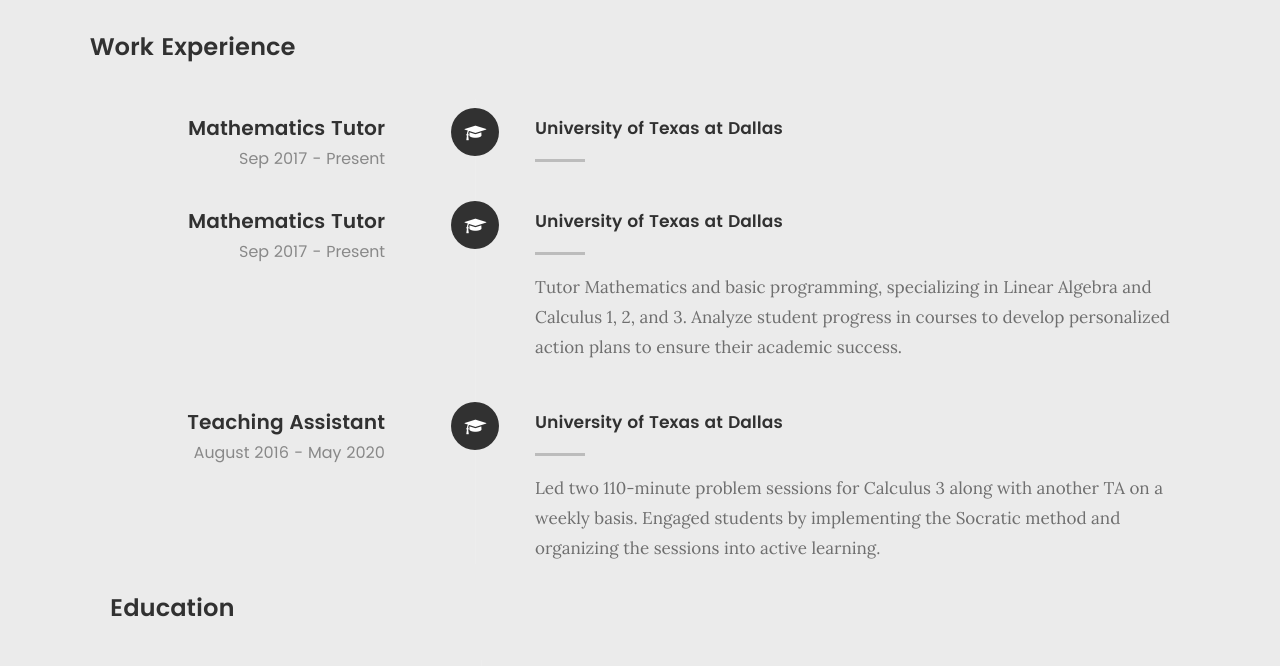
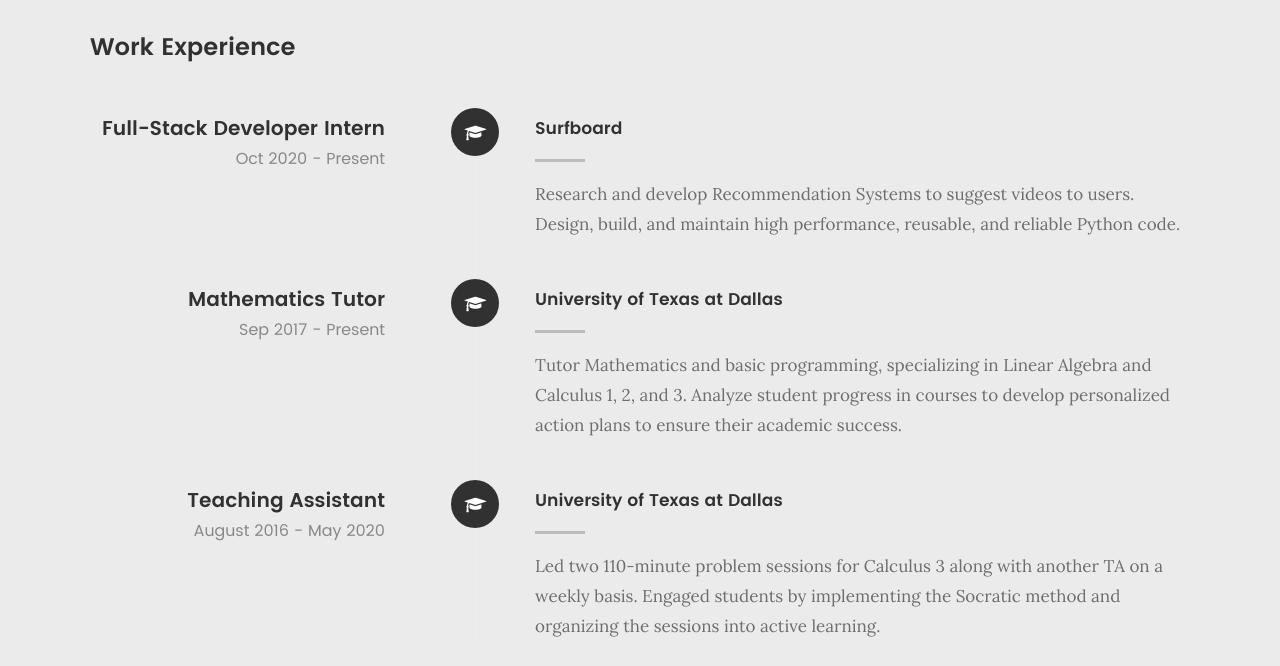
Before and after one commit to salazarbrandon1257/personal-website, a plain HTML site: page index.html in a window 1280 px wide. Shown: the part 2480-3146 px from the top of the page. Drawn offline with Linux system fonts and the light colour scheme; files whose address does not match are found by name.

Commit message:
Update index.html

```diff
--- a/index.html
+++ b/index.html
@@ -243,13 +243,13 @@
 	   				</div>
 
 	   				<div class="timeline-header">
-						   <h3>Mathematics Tutor</h3>
-	   					<p>Sep 2017 - Present</p>
+						   <h3>Full-Stack Developer Intern</h3>
+	   					<p>Oct 2020 - Present</p>
 	   				</div>
 
 	   				<div class="timeline-content">
-	   					<h4>University of Texas at Dallas</h4>
-	   					<p>
+	   					<h4>Surfboard</h4>
+	   					<p>Research and develop Recommendation Systems to suggest videos to users. Design, build, and maintain high performance, reusable, and reliable Python code.</p>
 					</div>
 
 					<div class="timeline-block">
@@ -411,13 +411,6 @@
 
 </div> <!-- /resume-timeline -->
 <div class="row resume-timeline">
-
-	<div class="col-twelve resume-header">
-
-		<h2>Work Experience</h2>
-
-	</div> <!-- /resume-header -->
-
 	<div class="col-twelve">
 
 		<div class="timeline-wrap">
```
